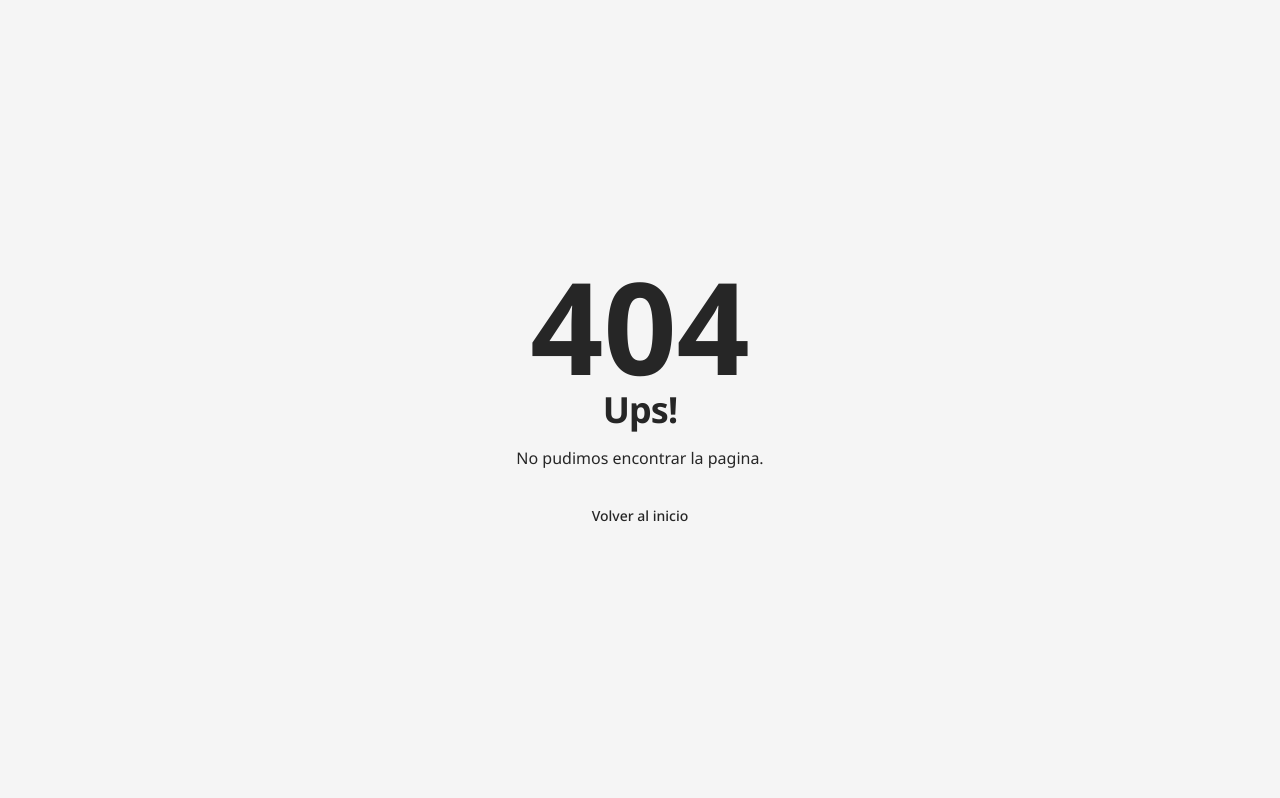
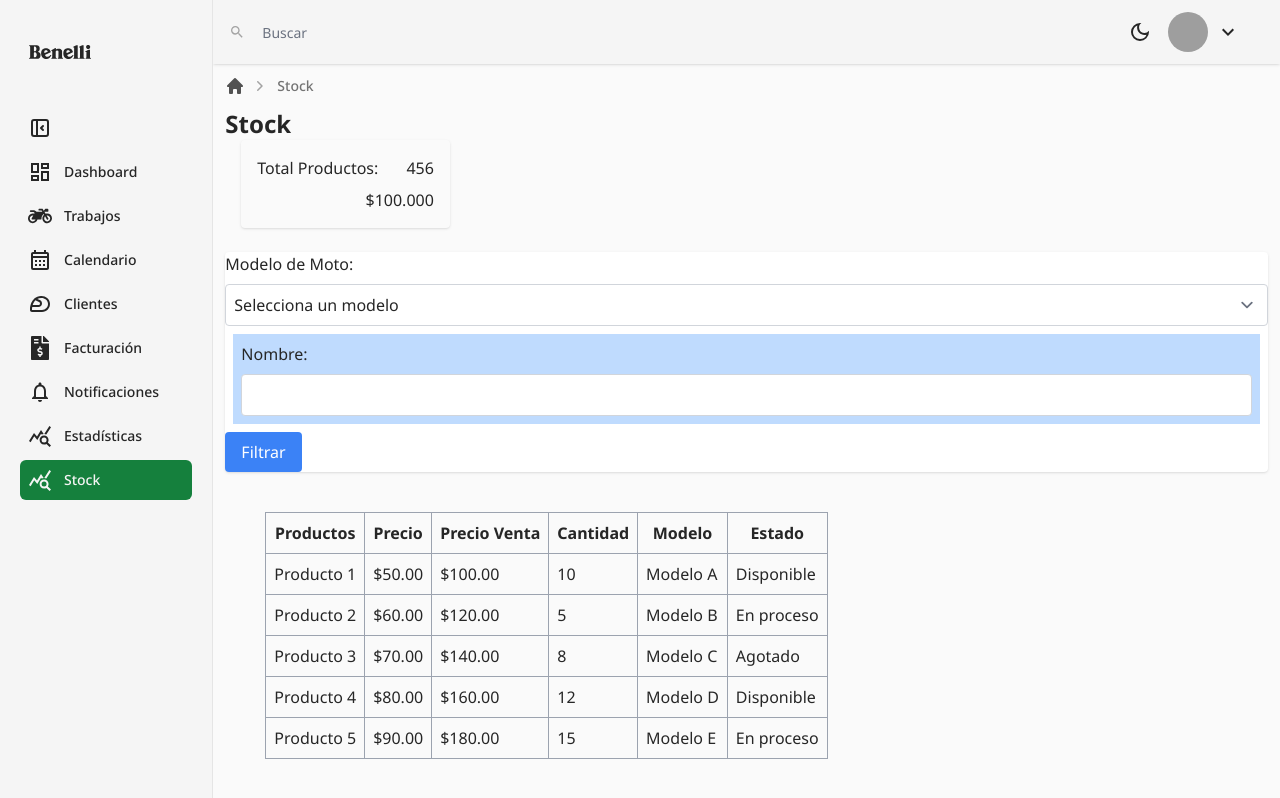
Before and after one commit to SantiArguello/AppTalleres, a React (Vite) app in the folder client/: page /Stock in a window 1280 px wide. Before the commit this address had no page. Built offline with nearby package versions, Linux system fonts and the light colour scheme; grey boxes are pictures that could not be loaded.

Commit message:
creacion pagina stock

```diff
--- a/client/src/components/SidebarItems.tsx
+++ b/client/src/components/SidebarItems.tsx
@@ -50,6 +50,11 @@ const SidebarItems: Array<SidebarItem> = [
 		route: "/estadisticas",
 		icon: MdOutlineQueryStats,
 	},
+	{
+		name: "Stock",
+		route: "/stock",
+		icon: MdOutlineQueryStats,
+	},
 ];
 
 export default SidebarItems;
--- /dev/null
+++ b/client/src/pages/Stock/FiltradoStock.tsx
@@ -0,0 +1,47 @@
+import React, { useState } from 'react';
+
+const FiltradoStock = () => {
+  // Definir el estado para el modelo de moto y el nombre
+  const [modelo, setModelo] = useState('');
+  const [nombre, setNombre] = useState('');
+
+  // Funciones para manejar cambios en los inputs
+  const handleModeloChange = (e) => {
+    setModelo(e.target.value);
+  }
+
+  const handleNombreChange = (e) => {
+    setNombre(e.target.value);
+  }
+
+  // Función para manejar el envío del formulario
+  const handleSubmit = (e) => {
+    e.preventDefault();
+
+    // Aquí puedes realizar la lógica de filtrado con los valores de `modelo` y `nombre`
+    // por ejemplo, podrías enviar estos valores a una función de filtrado o a un API para obtener los resultados filtrados.
+  }
+
+  return (
+    <div className=" items-start  mt-10">
+      <form className="bg-white  rounded shadow" onSubmit={handleSubmit}>
+        <div className="mb-0">
+          <label htmlFor="modelo" className="block mb-2">Modelo de Moto:</label>
+          <select id="modelo" name="modelo" value={modelo} onChange={handleModeloChange} className="w-full p-2 border border-gray-300 rounded">
+            <option value="">Selecciona un modelo</option>
+            <option value="modelo1">Modelo 1</option>
+            <option value="modelo2">Modelo 2</option>
+            {/* Agrega más opciones según tus necesidades */}
+          </select>
+        </div>
+        <div className="m-2 bg-blue-200 p-2">
+          <label htmlFor="nombre" className="block mb-2">Nombre:</label>
+          <input type="text" id="nombre" name="nombre" value={nombre} onChange={handleNombreChange} className="w-full p-2 border border-gray-300 rounded" />
+        </div>
+        <button type="submit" className="bg-blue-500 text-white py-2 px-4 rounded">Filtrar</button>
+      </form>
+    </div>
+  )
+}
+
+export default FiltradoStock;
--- /dev/null
+++ b/client/src/pages/Stock/Stock.tsx
@@ -0,0 +1,21 @@
+import React from 'react'
+import TotalStock from './TotalStock'
+import FiltradoStock from './FiltradoStock'
+import TablaStock from './TablaStock'
+
+const Stock = () => {
+  return (
+    <> 	<h2 className="text-2xl font-bold">Stock</h2>
+<TotalStock />
+<br/>
+<br/>
+<br/><FiltradoStock/>
+<TablaStock/>
+
+
+    </>
+  )
+
+}
+
+export default Stock
--- /dev/null
+++ b/client/src/pages/Stock/TablaStock.tsx
@@ -0,0 +1,42 @@
+import React from 'react';
+
+const TablaStock = () => {
+  // array con productos de ejemplo
+  const productos = [
+    { nombre: 'Producto 1', precio: '$50.00', precioVenta: '$100.00', cantidad: 10, modelo: 'Modelo A', estado: 'Disponible' },
+    { nombre: 'Producto 2', precio: '$60.00', precioVenta: '$120.00', cantidad: 5, modelo: 'Modelo B', estado: 'En proceso' },
+    { nombre: 'Producto 3', precio: '$70.00', precioVenta: '$140.00', cantidad: 8, modelo: 'Modelo C', estado: 'Agotado' },
+    { nombre: 'Producto 4', precio: '$80.00', precioVenta: '$160.00', cantidad: 12, modelo: 'Modelo D', estado: 'Disponible' },
+    { nombre: 'Producto 5', precio: '$90.00', precioVenta: '$180.00', cantidad: 15, modelo: 'Modelo E', estado: 'En proceso' }
+  ];
+
+  return (<div className="m-10  ">
+    <table className="border-collapse border border-gray-400 ">
+      <thead>
+        <tr>
+          <th className="border border-gray-400 p-2">Productos</th>
+          <th className="border border-gray-400 p-2">Precio</th>
+          <th className="border border-gray-400 p-2">Precio Venta</th>
+          <th className="border border-gray-400 p-2">Cantidad</th>
+          <th className="border border-gray-400 p-2">Modelo</th>
+          <th className="border border-gray-400 p-2">Estado</th>
+        </tr>
+      </thead>
+      <tbody>
+        {productos.map((producto, index) => (
+          <tr key={index}>
+            <td className="border border-gray-400 p-2">{producto.nombre}</td>
+            <td className="border border-gray-400 p-2">{producto.precio}</td>
+            <td className="border border-gray-400 p-2">{producto.precioVenta}</td>
+            <td className="border border-gray-400 p-2">{producto.cantidad}</td>
+            <td className="border border-gray-400 p-2">{producto.modelo}</td>
+            <td className="border border-gray-400 p-2">{producto.estado}</td>
+          </tr>
+        ))}
+      </tbody>
+    </table>
+    </div>
+  );
+}
+
+export default TablaStock;
--- /dev/null
+++ b/client/src/pages/Stock/TotalStock.tsx
@@ -0,0 +1,18 @@
+import React from 'react';
+
+const TotalStock = () => {
+   const unidades = 456;
+   const total = "$100.000";
+
+  return (
+    <div className="p-4 rounded shadow w-1/5 mx-4 float-left">
+      <div className="flex justify-between">
+        <label>Total Productos: </label>
+        <div className="ml-2">{unidades}</div>
+      </div>
+      <div className="flex justify-end mt-2">{total}</div>
+    </div>
+  );
+}
+
+export default TotalStock;
--- a/client/src/pages/facturacion/Facturacion.tsx
+++ b/client/src/pages/facturacion/Facturacion.tsx
@@ -1,11 +1,12 @@
-import logo from "../../assets/logo.png";
+import logo from '../../assets/logo.png';
+import { NavLink } from "react-router-dom";
 
 const Facturacion = () => {
 	return <>
 	<h2 className="text-2xl font-bold">Facturacion</h2>
 	<div className="flex flex-col items-center h-screen space-y-4">
 	  <button className="bg-green-500 text-black px-6 py-3 rounded text-lg">Crear Remito</button>
-	  <button className="bg-green-500 text-black px-6 py-3 rounded text-lg">Buscar Remitos</button>
+	  <NavLink to="/facturacion/filtrado-remito">Buscar Remitos</NavLink>
 	  <img src={logo} alt="Logo" className="max-w-full h-auto md:max-w-md" />
 	</div>
   </>;
--- /dev/null
+++ b/client/src/pages/facturacion/FiltradoRemito.tsx
@@ -0,0 +1,43 @@
+import React from 'react';
+
+const FiltradoRemito = () => {
+  return (
+    <div className="flex justify-center items-center h-screen">
+      <div className="w-full max-w-md p-4 bg-gray-100 rounded">
+        <h2 className="text-2xl font-bold mb-4 text-center">Filtrado de Remito</h2>
+        <div className="mb-4">
+          <label htmlFor="nombre" className="block mb-1 font-bold">Nombre:</label>
+          <input type="text" id="nombre" className="w-full p-2 border rounded" />
+        </div>
+        <div className="mb-4">
+          <label htmlFor="correo" className="block mb-1 font-bold">Correo:</label>
+          <input type="email" id="correo" className="w-full p-2 border rounded" />
+        </div>
+        <div className="mb-4">
+          <label htmlFor="servicio" className="block mb-1 font-bold">Servicio:</label>
+          <input type="text" id="servicio" className="w-full p-2 border rounded" />
+        </div>
+        <div className="mb-4">
+          <label htmlFor="metodoPago" className="block mb-1 font-bold">Método de Pago:</label>
+          <select id="metodoPago" className="w-full p-2 border rounded">
+            <option value="efectivo">Efectivo</option>
+            <option value="tarjeta">Tarjeta</option>
+          </select>
+        </div>
+        <div className="mb-4">
+          <label htmlFor="fecha" className="block mb-1 font-bold">Fecha:</label>
+          <input type="date" id="fecha" className="w-full p-2 border rounded" />
+        </div>
+        <div className="mb-4">
+          <label htmlFor="telefono" className="block mb-1 font-bold">Teléfono:</label>
+          <input type="tel" id="telefono" className="w-full p-2 border rounded" />
+        </div>
+        <div className="flex justify-center">
+          <button className="bg-green-500 text-white px-6 py-2 rounded">Buscar Servicio</button>
+        </div>
+      </div>
+    </div>
+  );
+}
+
+export default FiltradoRemito;
--- a/client/src/pages/index.ts
+++ b/client/src/pages/index.ts
@@ -9,3 +9,5 @@ export { default as Signup } from "./signup/Signup";
 export { default as BotonNuevoService } from "./trabajos/BotonNuevoService";
 export { default as NuevoService } from "./trabajos/NuevoService";
 export { default as Trabajos } from "./trabajos/Trabajos";
+export { default as FiltradoRemito } from "./facturacion/FiltradoRemito";
+export { default as Stock } from "./Stock/Stock";
```
Also changed, not shown: client/src/routes/routes.tsx (+17 -6 lines).
